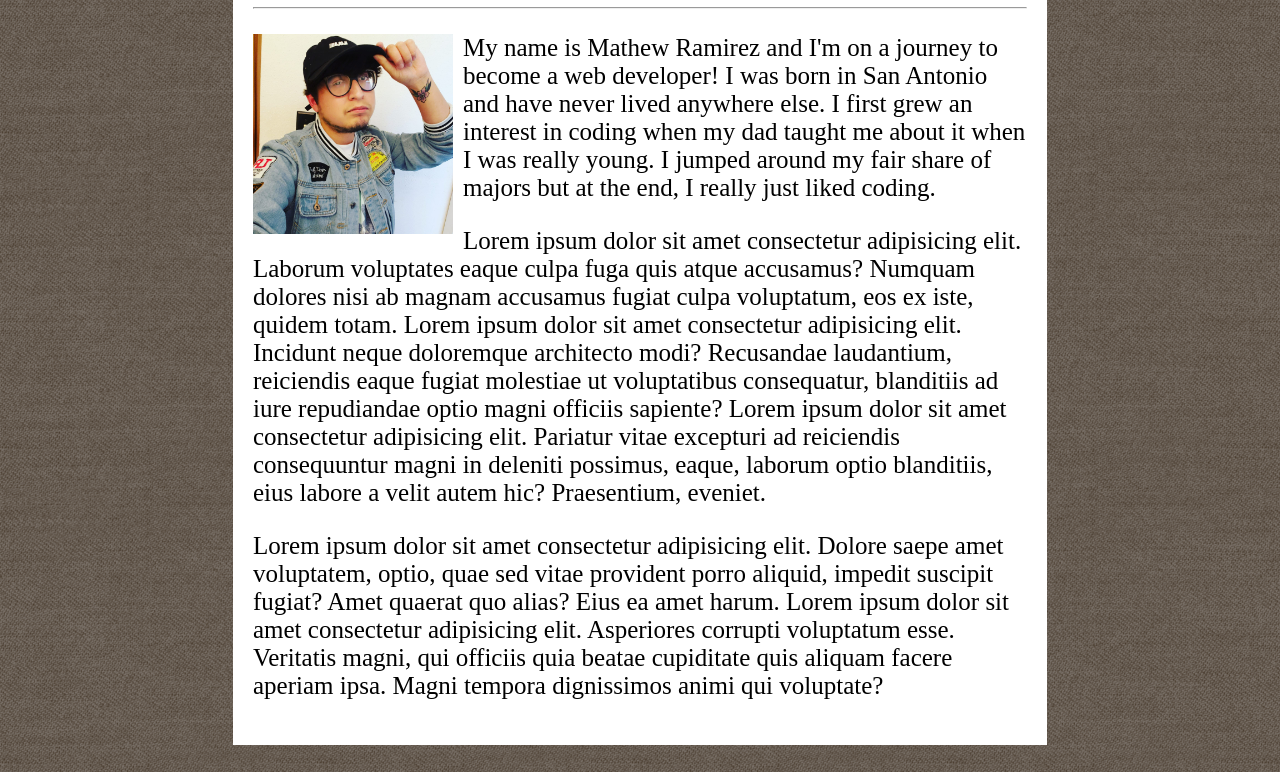
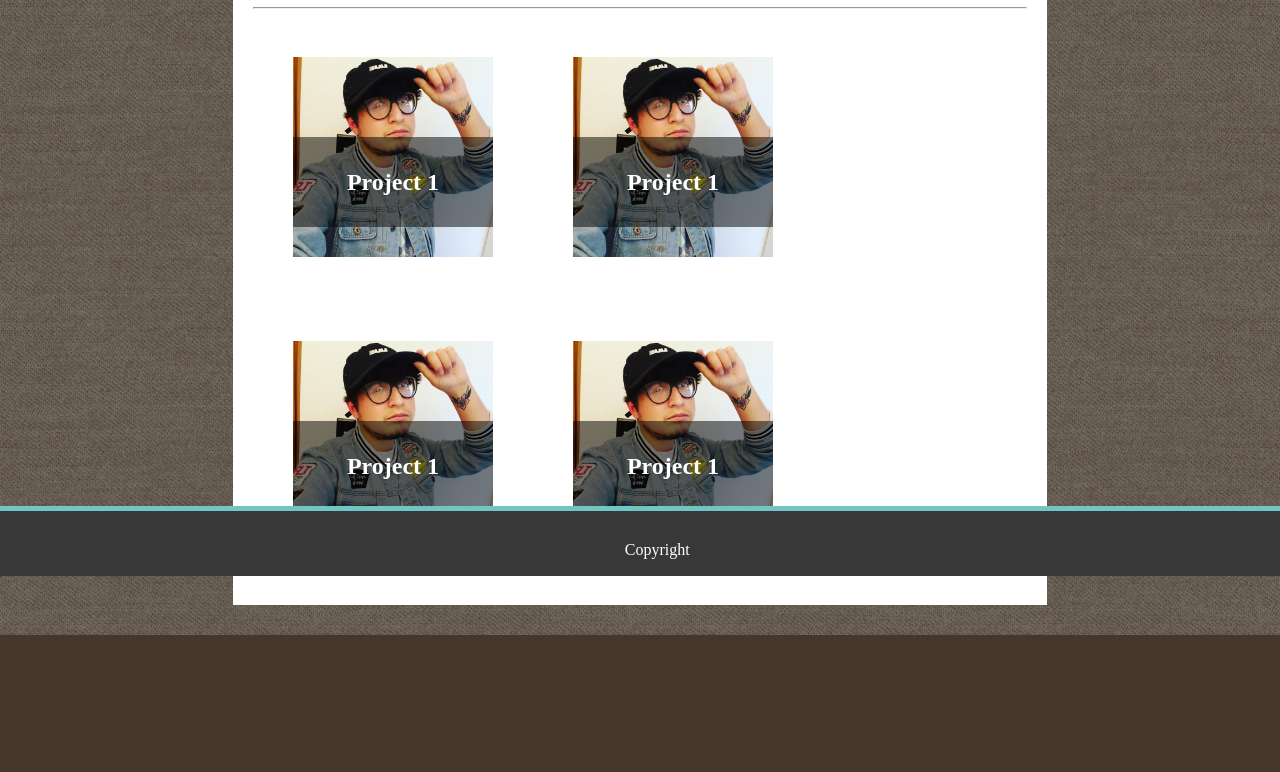
Before and after one commit to Rampirez/Basic-Portfolio, a plain HTML site: page portfolio.html in a window 1280 px wide. Shown: the part 224-996 px from the top of the page. After the commit the page ends 859 px from the top, so only its background shows below. Drawn offline with Linux system fonts and the light colour scheme.

Commit message:
Finished the portfolio page minus the links for projects

```diff
--- a/assets/css/style.css
+++ b/assets/css/style.css
@@ -10,6 +10,12 @@ body {
   background-color: #453729;
   margin: 0;
   padding:0;
+}
+
+footer {
+  bottom: 0;
+  position: absolute;
+  width: 100%;
 }
 
 .pagetop {
@@ -32,14 +38,33 @@ body {
   border-top: 5px solid rgb(114, 197, 197);
   clear: both;
   overflow: auto;
-  margin-bottom: 0%;
   color: white;
   font-size: 16px;
   text-align: center;
+  bottom: 0;
+  position: absolute;
 }
 
 .format{
   margin: 0% 20%;
+}
+
+.container {
+  position: relative;
+  float: left;
+  margin: 40px;
+}
+
+/* Bottom right text */
+.text-block {
+  position: absolute;
+  top: 80px;
+  background-color: rgba(0, 0, 0, 0.5);
+  color: white;
+  width: 200px;
+  text-align: center;
+  font-family: 'Times New Roman', Times, serif;
+  font-size: 24px;
 }
 
 #title {
--- a/portfolio.html
+++ b/portfolio.html
@@ -28,52 +28,52 @@
     <div class= "format">
 
         <div id="aboutstyle">
-        <h1 id="topiccolor">About Me</h2>
+        <h1 id="topiccolor">Portfolio</h2>
 
         <hr>
+        <!--image buttons-->
+    <div class="clearfix">
+            <div class="container">
+                <img src="assets/images/me.jpg" alt="sample" width="200" height="200">
+                <div class="text-block">
+                  <h4>Project 1</h4>
+                </div>
+              </div>
 
-        <div class="clearfix">
-        <aside id = "profileimage">
-            <img src="assets/images/me.jpg" alt="Mathew Ramirez" width="200" height="200">
-        </aside>
-        <main id="abouttext">
+              <div class="container">
+                <img src="assets/images/me.jpg" alt="sample" width="200" height="200">
+                <div class="text-block">
+                  <h4>Project 1</h4>
+                </div>
+              </div>
 
-            <p>
-                My name is Mathew Ramirez and I'm on a journey to become a
-                web developer! I was born in San Antonio and have never lived anywhere else.
-                I first grew an interest in coding when my dad taught me about it when I was
-                really young. I jumped around my fair share of majors but at the end, I really
-                just liked coding.
-            </p>
+    </div>
 
-            <p>
-                Lorem ipsum dolor sit amet consectetur adipisicing elit. Laborum voluptates eaque
-                culpa fuga quis atque accusamus? Numquam dolores nisi ab magnam accusamus fugiat
-                culpa voluptatum, eos ex iste, quidem totam.
-                Lorem ipsum dolor sit amet consectetur adipisicing elit.
-                Incidunt neque doloremque architecto modi? Recusandae laudantium, reiciendis eaque
-                fugiat molestiae ut voluptatibus consequatur, blanditiis ad iure repudiandae optio magni officiis sapiente?
-                Lorem ipsum dolor sit amet consectetur adipisicing elit. Pariatur vitae excepturi ad
-                reiciendis consequuntur magni in deleniti possimus, eaque, laborum optio blanditiis,
-                eius labore a velit autem hic? Praesentium, eveniet.
-            </p>
+    <div class="clearfix">
+    <div class="container">
+        <img src="assets/images/me.jpg" alt="sample" width="200" height="200">
+        <div class="text-block">
+          <h4>Project 1</h4>
+        </div>
+      </div>
 
-            <p>
-                Lorem ipsum dolor sit amet consectetur adipisicing elit. Dolore saepe amet voluptatem,
-                optio, quae sed vitae provident porro aliquid, impedit suscipit fugiat? Amet quaerat quo alias? Eius ea amet harum.
-                Lorem ipsum dolor sit amet consectetur adipisicing elit. Asperiores corrupti voluptatum
-                esse. Veritatis magni, qui officiis quia beatae cupiditate quis aliquam facere aperiam
-                ipsa. Magni tempora dignissimos animi qui voluptate?
-            </p>
+      <div class="container">
+        <img src="assets/images/me.jpg" alt="sample" width="200" height="200">
+        <div class="text-block">
+          <h4>Project 1</h4>
+        </div>
+      </div>
+    </div>
 
-        </main>
+
 
     </div>
     </div>
-    </div>
 
+    <footer>
     <div class="pagebottom">
         Copyright
     </div>
+</footer>
 </body>
 </html>
```
